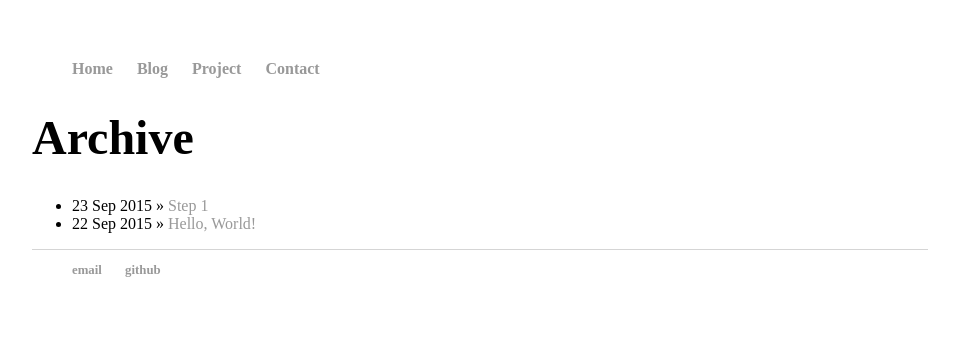
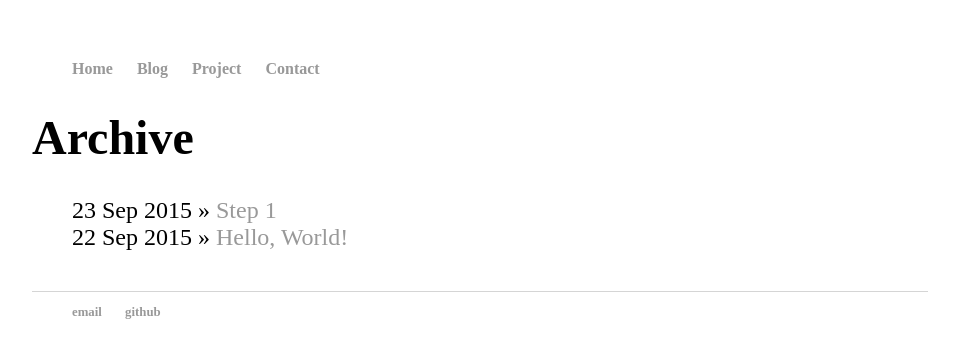
Before and after one commit to saturdaystepbystep/saturdaystepbystep.github.io, a Jekyll site: the page built from blog/index.html, in a window 1280 px wide. Shown: the top 358 px of the page, without its empty margins (160-1119 px from the left). Built offline with Jekyll 4.4.1, drawn with Linux system fonts in a browser that asks for light colours.

Commit message:
Update main.css

```diff
--- a/css/main.css
+++ b/css/main.css
@@ -32,3 +32,11 @@ footer {
     border-top: 1px solid #d5d5d5;
     font-size: .8em;
 }
+ul.posts {
+    margin: 20px auto 40px;
+    font-size: 1.5em;
+}
+
+ul.posts li {
+    list-style: none;
+}
```
